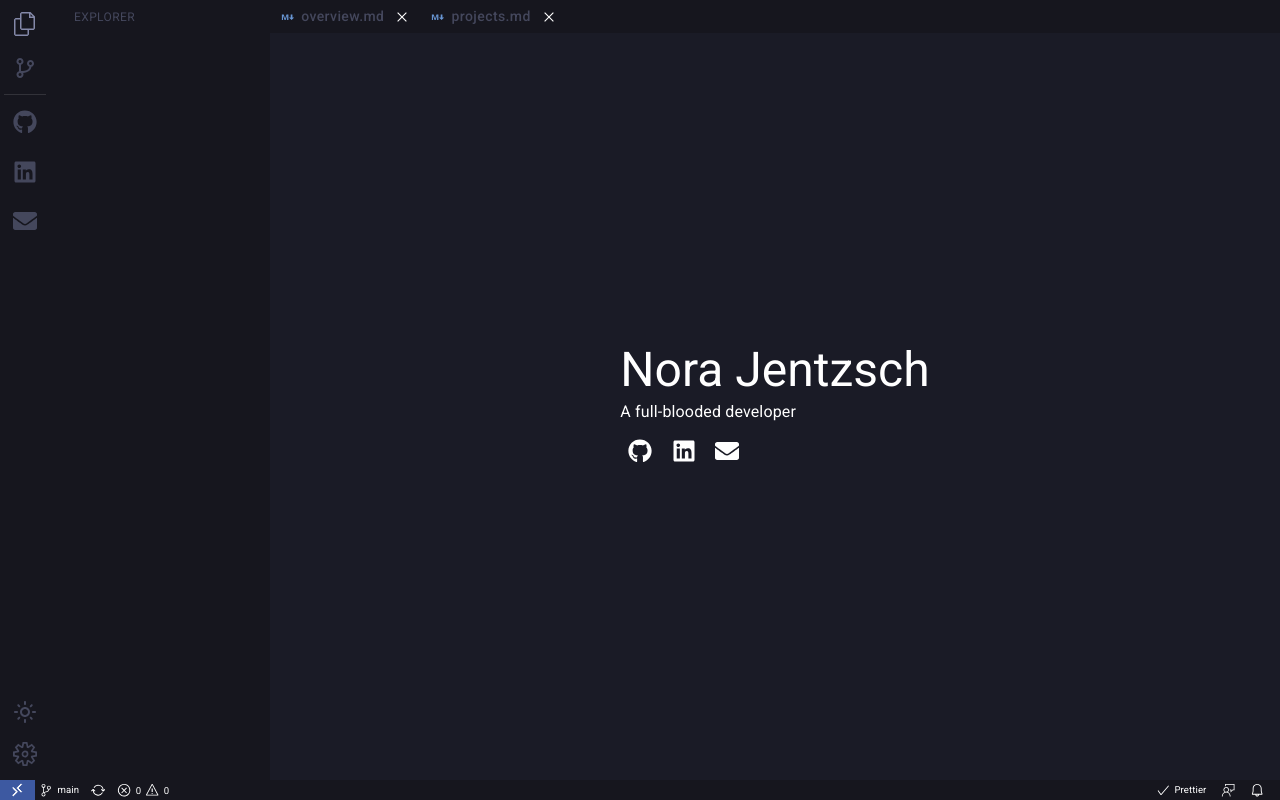
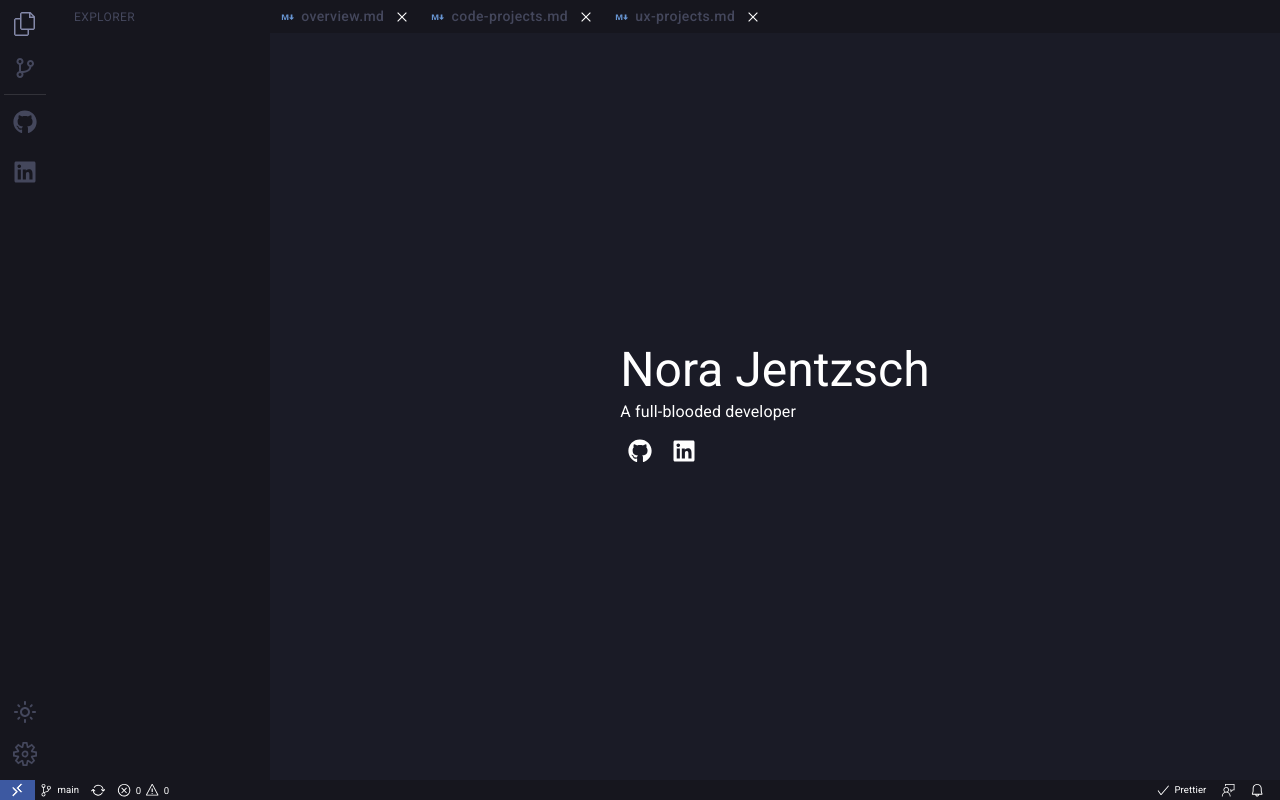
Before and after one commit to Hiekkan/hiekkan.github.io, a React (Create React App) app in the folder portfolio/: page / in a window 1280 px wide. Built offline with nearby package versions, Linux system fonts and the light colour scheme.

Commit message:
First state

```diff
--- a/portfolio/src/app/pages/Links.tsx
+++ b/portfolio/src/app/pages/Links.tsx
@@ -16,11 +16,5 @@ import {
       title: "Find me on LinkedIn",
       href: "https://www.linkedin.com/in/nora-jentzsch/",
       icon: <FaLinkedin />,
-    },
-    {
-      index: 2,
-      title: "Contact me via email",
-      href: "mailto:norajentzsch@protonmail.ch",
-      icon: <FaEnvelope />
     }
   ];
--- a/portfolio/src/app/pages/pages.ts
+++ b/portfolio/src/app/pages/pages.ts
@@ -1,4 +1,5 @@
 export const pages = [
     { index: 0, name: 'overview.md', route: '/overview' },
-    { index: 1, name: 'projects.md', route: '/projects' },
+    { index: 1, name: 'code-projects.md', route: '/code-projects' },
+    { index: 2, name: 'ux-projects.md', route: '/ux-projects'  }
 ]
```
Also changed, not shown: portfolio/public/pages/code-projects.md (renamed from portfolio/public/pages/projects.md, +21 -32 lines), portfolio/public/pages/ux-projects.md (added, +13 -0 lines), 1 other file (tests, documents, lock files or other folders).
